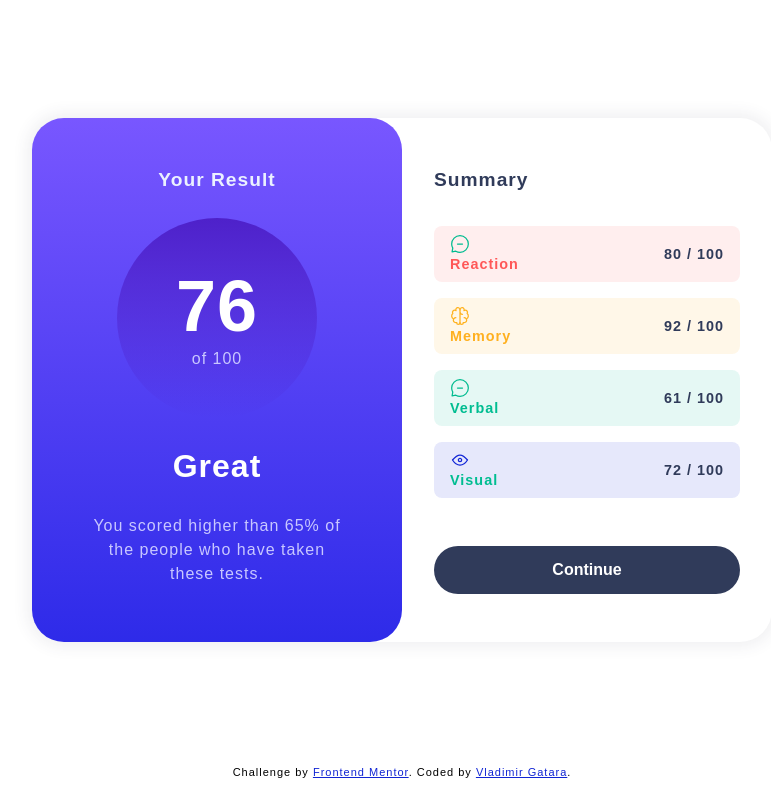
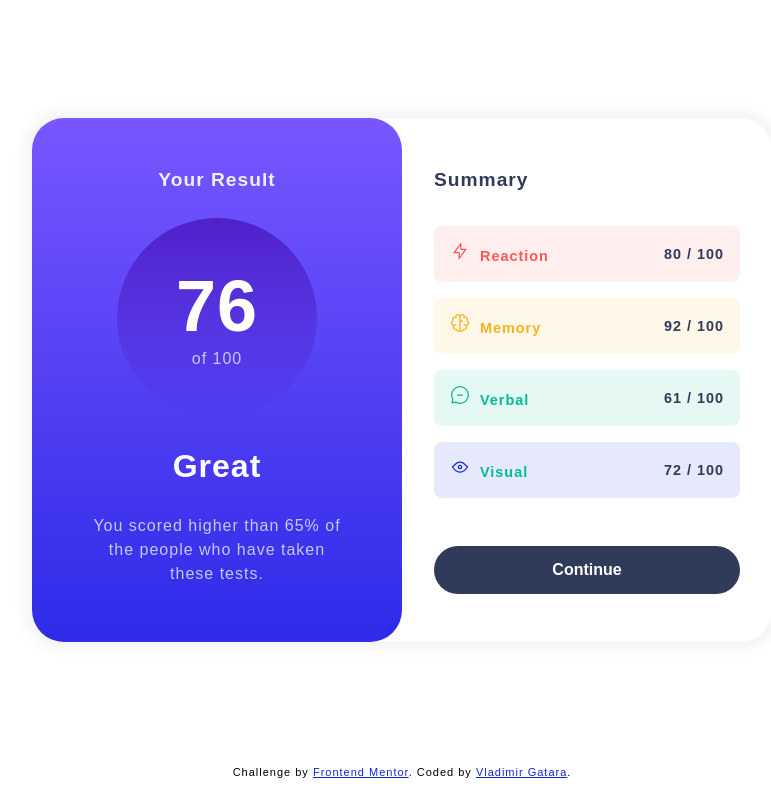
Before and after one commit to vgarmy/results-summary-component-main, a React (Create React App) app: page / in a window 1280 px wide. Shown: the whole page, without its empty margins (238-1009 px from the left). Built offline with nearby package versions, Linux system fonts and the light colour scheme; a web font is replaced by a local one.

Commit message:
fixes images

```diff
--- a/src/components/cardinfo/cardinfo.css
+++ b/src/components/cardinfo/cardinfo.css
@@ -20,7 +20,6 @@
 
 .summary_card img{
     max-width: 100%;
-    display: block;
     margin-right: 10px;
 }
 
--- a/src/components/cardinfo/result.json
+++ b/src/components/cardinfo/result.json
@@ -2,7 +2,7 @@
   {
     "category": "Reaction",
     "score": 80,
-    "image": "./assets/images/icon-verbal.svg"
+    "image": "./assets/images/icon-reaction.svg"
   },
   {
     "category": "Memory",
```
